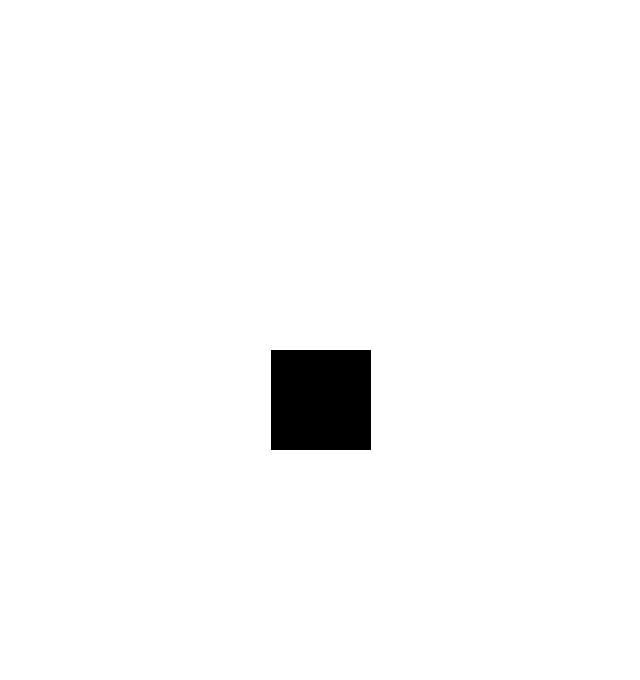
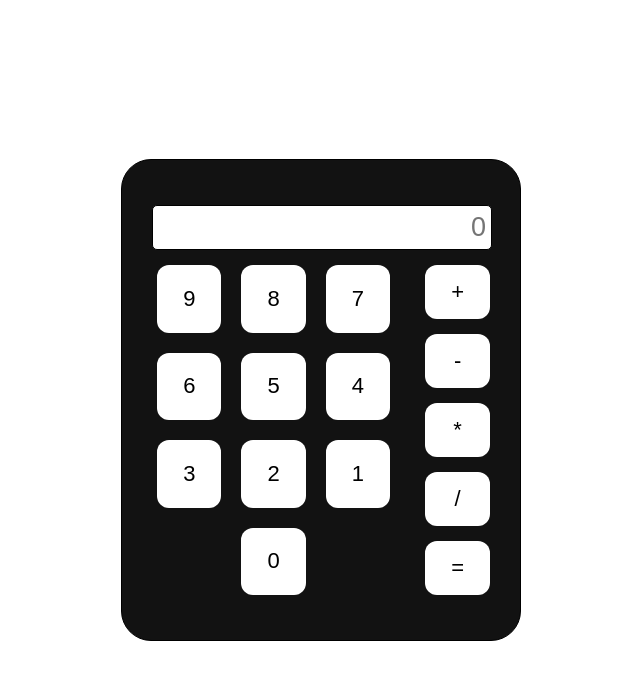
Before and after one commit to mubanga-1/calculator, a plain HTML site: page index.html in a window 1280 px wide. Shown: the whole page, without its empty margins (319-959 px from the left). Drawn offline with Linux system fonts and the light colour scheme.

Commit message:
Add and Style buttons
Added number buttons for calculations as well as operator buttons for
addition, subtraction, multiplication and division. Ensured that there
was adequate spacing between each of the buttons and also ensured that
the buttons are sized in a fitting manner.

Additionally changed the size of the input field for mathematical
expressions.

```diff
--- a/index.html
+++ b/index.html
@@ -9,7 +9,15 @@
 </head>
 <body>
     <div class="container">
-
+        <div class="input-wrapper">
+            <input id="expression" type="text" placeholder="0">
+        </div>
+        <div class="btn-container">
+            <div class="numbers">
+            </div>
+            <div class="operators">
+            </div>
+        </div>
     </div>
 </body>
 </html>
--- a/script.js
+++ b/script.js
@@ -0,0 +1,23 @@
+const inputField = document.querySelector("#expression");
+const numDiv = document.querySelector(".numbers");
+const operatorDiv = document.querySelector(".operators");
+const operators = {
+    add: "+",
+    subtract: "-",
+    multiply: "*",
+    divide: "/",
+    evaluate: "=",
+}
+
+for (let i = 9; i >= 0; i--) {
+    let newChild = document.createElement("button");
+    newChild.id = i;
+    newChild.textContent = i;
+    numDiv.appendChild(newChild);
+}
+
+for (let operator in operators) {
+    let newChild = document.createElement("button");
+    newChild.textContent = operators[operator];
+    operatorDiv.appendChild(newChild);
+}
--- a/styles.css
+++ b/styles.css
@@ -5,18 +5,68 @@
 
 }
 
-body, .container {
+body, .container, .btn-container,
+.numbers, .operators{
     display: flex;
 }
 
 body {
+    font-family: sans-serif;
     height: 100vh;
     justify-content: center;
     align-items: center;
 }
 
 .container {
-    width: 100px;
-    height: 100px;
-    background-color: black;
+    background-color: #121212;
+    padding: 45px 30px;
+    width: 400px;
+    border: 1px solid black;
+    border-radius: 30px;
+    flex-direction: column;
 }
+
+#expression {
+    align-self: center;
+    padding: 6px 5px;
+    width: 340px;
+    font-size: 27px;
+    border-radius: 5px;
+    border: 1px solid black;
+    text-align: right;
+    color: black;
+}
+
+.btn-container {
+    width: 100%;
+    justify-content: space-between;
+    margin-top: 15px;
+    gap: 30px;
+}
+
+.numbers {
+    gap: 20px;
+    flex-wrap: wrap;
+    justify-content: center;
+}
+
+.btn-container button {
+    background-color: #fff;
+    padding: 13px 25px;
+    font-size: 22px;
+    border: 1px solid transparent;
+    border-radius: 12px;
+    transition: .6s ease;
+}
+
+.operators {
+    flex-direction: column;
+    gap: 15px;
+}
+
+.btn-container button:hover {
+    background-color: #626262;
+    color: #f1f2f3;
+    border: 1px solid;
+    border-color: rgba(255, 255, 255, .75);
+}
```
